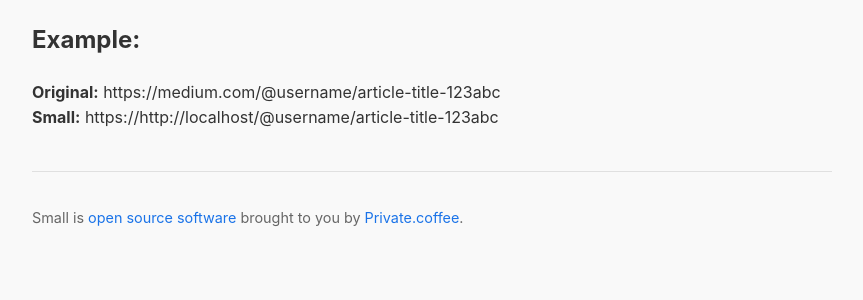
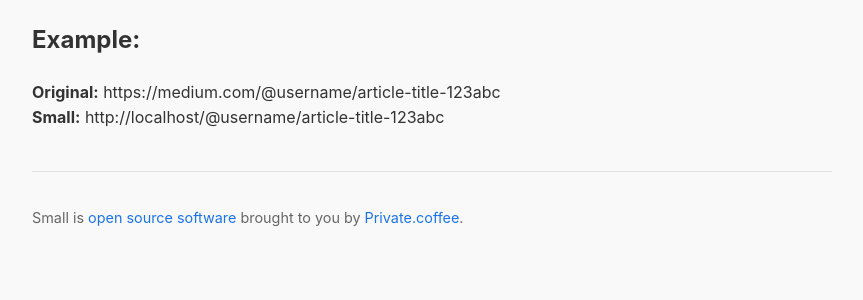
Before and after one commit to darlopvil/small-fork, a Flask app: page / in a window 1280 px wide. Shown: the part 319-619 px from the top of the page, without its empty margins (208-1071 px from the left). Run offline with Flask 3, Linux system fonts and the light colour scheme.

Commit message:
fix(template): correct URL formatting in home.html
Removed an unnecessary 'https://' prefix in the small URL example
to ensure proper URL rendering in the home page. This change
fixes an issue where the URL template would display incorrectly,
potentially causing confusion for users.

```diff
--- a/src/small/templates/home.html
+++ b/src/small/templates/home.html
@@ -8,7 +8,7 @@
     <h2>Example:</h2>
     <p>
         <strong>Original:</strong> https://medium.com/@username/article-title-123abc<br>
-        <strong>Small:</strong> https://{{ url_for("home.home", _external=True) }}@username/article-title-123abc
+        <strong>Small:</strong> {{ url_for("home.home", _external=True) }}@username/article-title-123abc
     </p>
 </div>
 {% endblock %}
```
